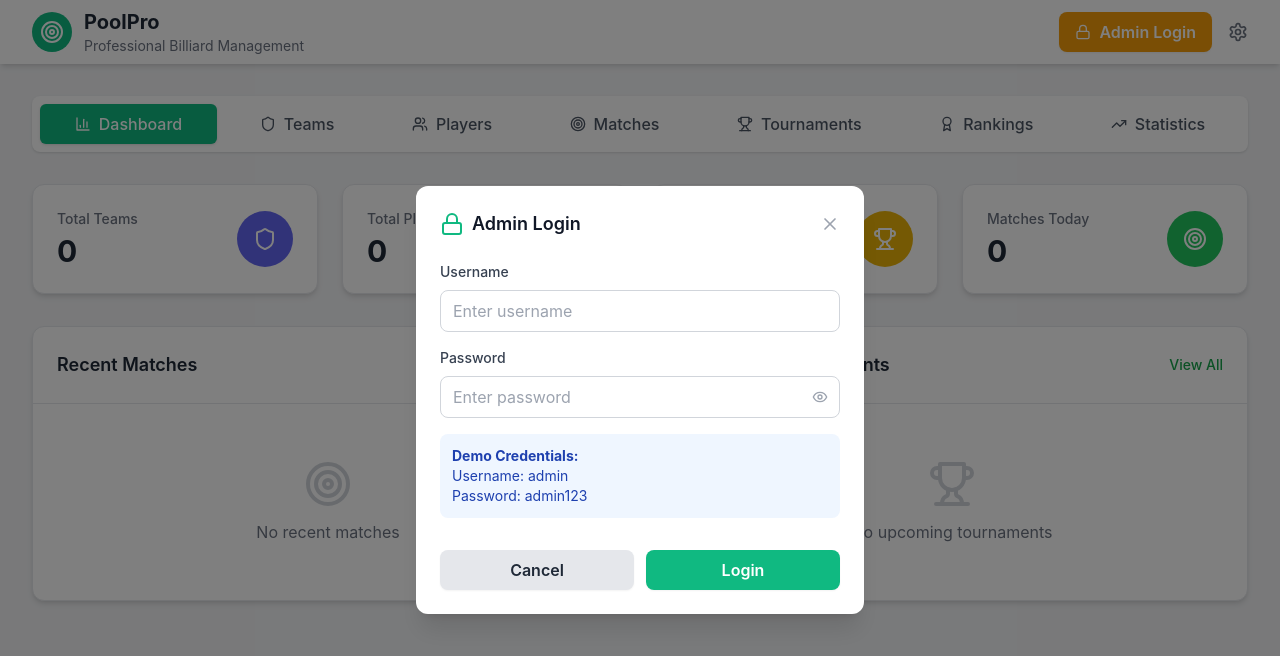
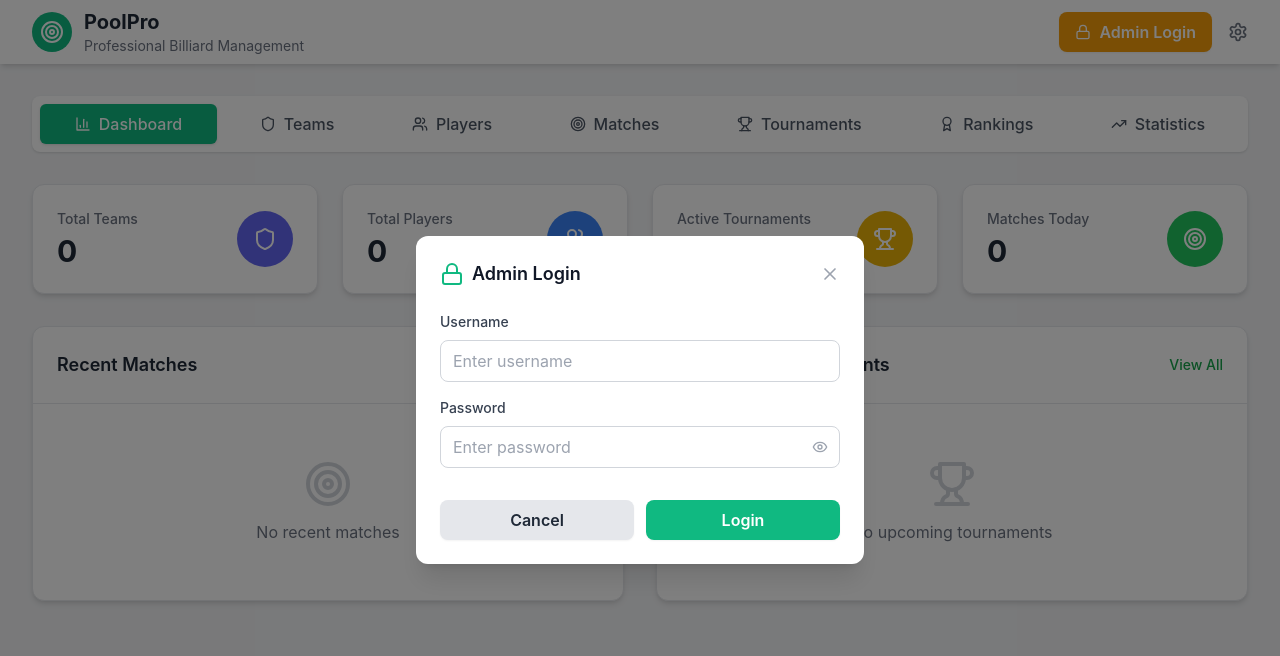
Before and after one commit to sneakerkingwang/poolpro, a React (Vite) app: page / in a window 1280 px wide. Both pictures are taken after a click on the button "Admin Login". Shown: the top 656 px of the page. Built offline with nearby package versions, Linux system fonts and the light colour scheme.

Commit message:
Updated Password

```diff
--- a/src/components/AdminLogin.tsx
+++ b/src/components/AdminLogin.tsx
@@ -85,13 +85,13 @@ const AdminLogin: React.FC<AdminLoginProps> = ({ onClose, onLoginSuccess }) => {
             </div>
           )}
 
-          <div className="bg-blue-50 p-3 rounded-lg">
+          {/* <div className="bg-blue-50 p-3 rounded-lg">
             <p className="text-sm text-blue-800">
               <strong>Demo Credentials:</strong><br />
               Username: admin<br />
               Password: admin123
             </p>
-          </div>
+          </div> */}
 
           <div className="flex space-x-3 pt-4">
             <button
```
